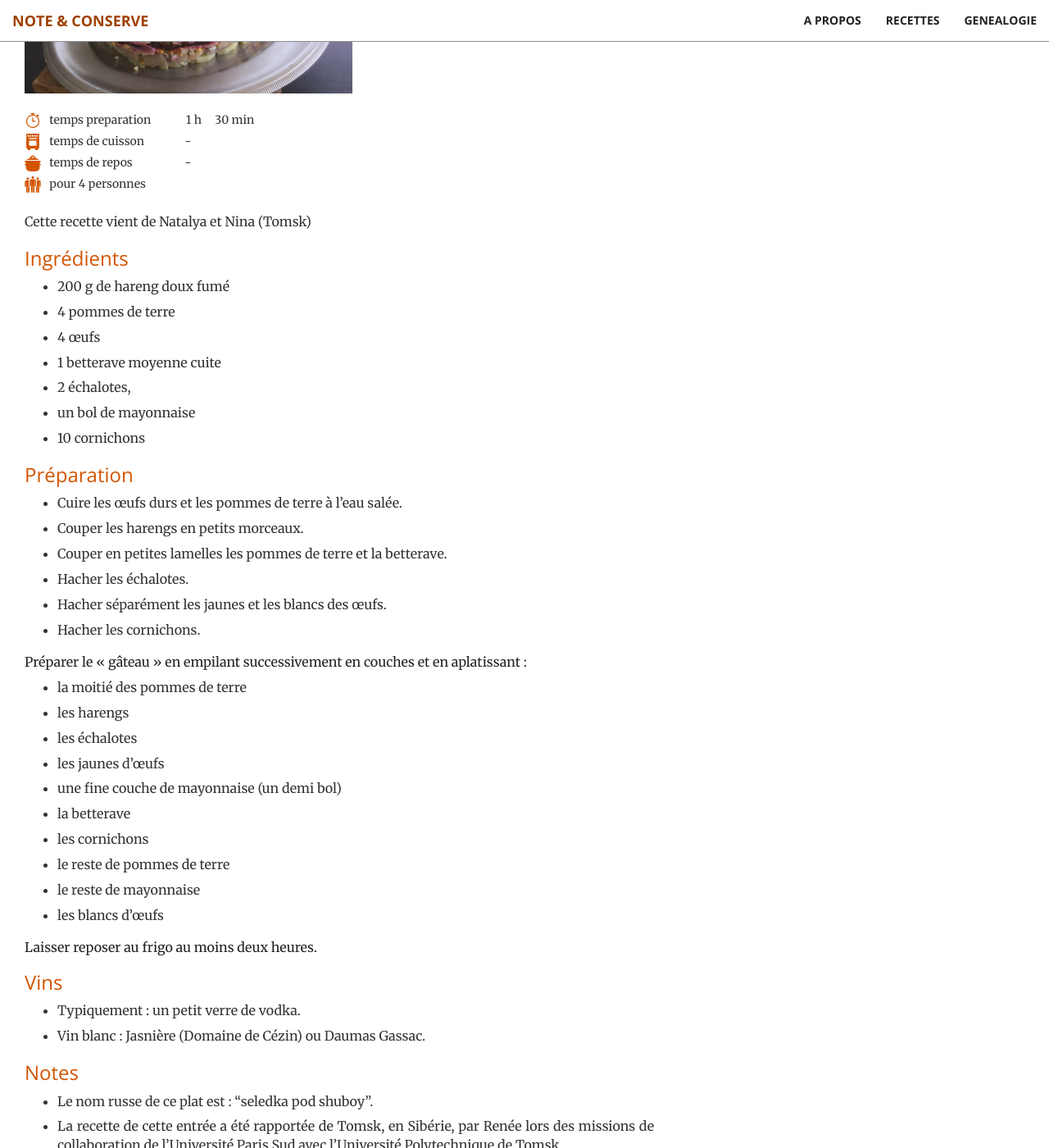
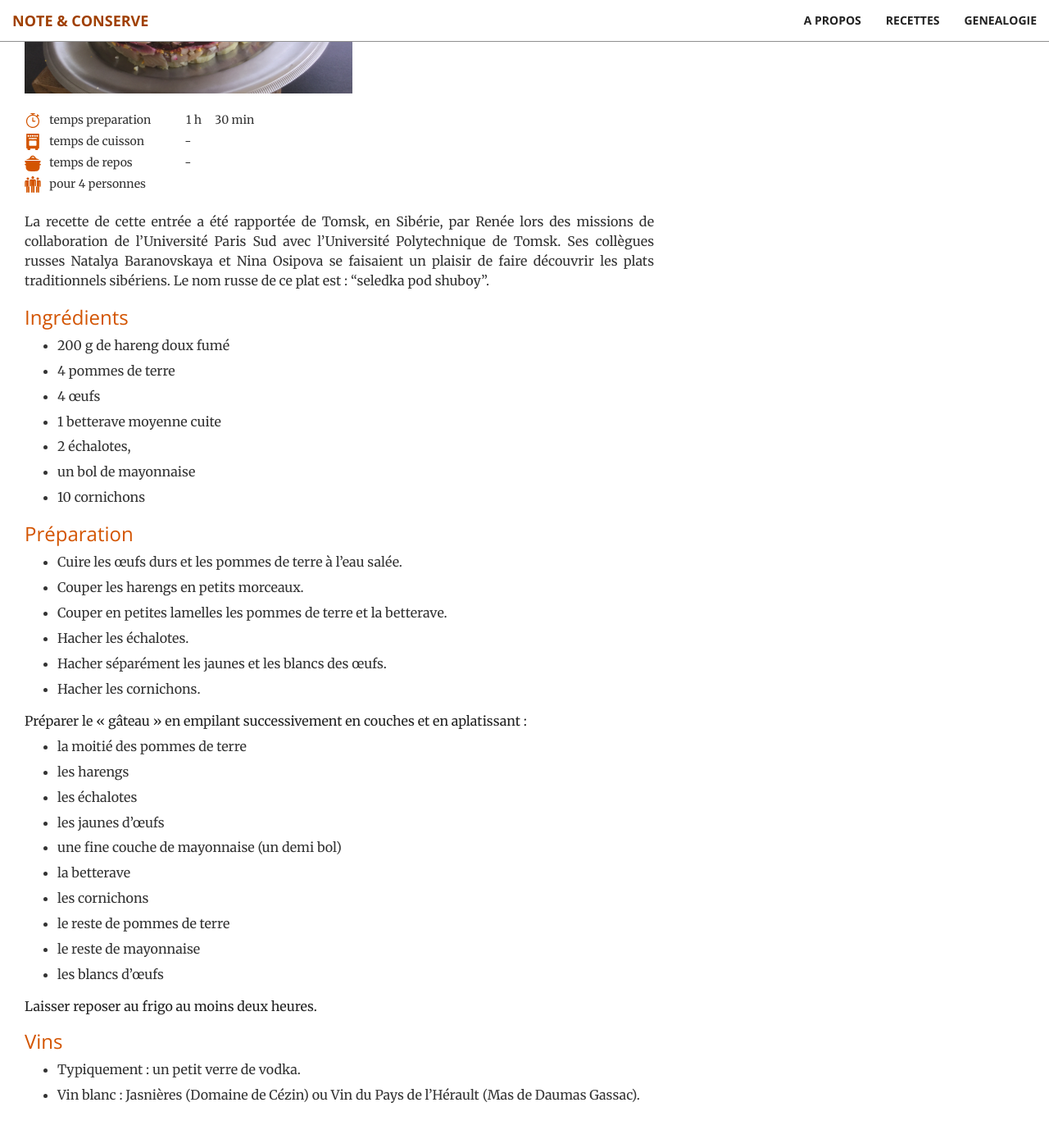
Before and after one commit to brignogan/brignogan.github.io, a Jekyll site: the page built from _posts/2019-04-17-harengsouslemanteau.md, in a window 1280 px wide and 1400 px high, scrolled down 274 px. Shown: the whole window at 82% size. Built offline with Jekyll 4.4.1, drawn with Linux system fonts in a browser that asks for light colours; after the commit the page ends 1651 px from its top, so only the background shows below that; some of the changed text lies outside the part shown.

Commit message:
Update 2019-04-17-harengsouslemanteau.md
correction

```diff
--- a/_posts/2019-04-17-harengsouslemanteau.md
+++ b/_posts/2019-04-17-harengsouslemanteau.md
@@ -9,7 +9,8 @@ temps_cuisson: '-'
 temps_repos: '-'
 nbre_personne: ‘pour 4 personnes’
 ---
-Cette recette vient de Natalya et Nina (Tomsk)
+La recette de cette entrée a été rapportée de Tomsk, en Sibérie, par Renée lors des missions de collaboration de l’Université Paris Sud avec l’Université Polytechnique de Tomsk. Ses collègues russes Natalya Baranovskaya et Nina Osipova se faisaient un plaisir de faire découvrir les plats traditionnels sibériens.
+Le nom russe de ce plat est : "seledka pod shuboy".
 
 ### Ingrédients
 * 200 g de hareng doux fumé
@@ -19,7 +20,6 @@ Cette recette vient de Natalya et Nina (Tomsk)
 * 2 échalotes,
 * un bol de mayonnaise
 * 10 cornichons
-
 
 ### Préparation
 * Cuire les œufs durs et les pommes de terre à l’eau salée.
@@ -43,11 +43,6 @@ Cette recette vient de Natalya et Nina (Tomsk)
 
 #### Laisser reposer au frigo au moins deux heures.
 
-
 ### Vins
 * Typiquement : un petit verre de vodka.
-* Vin blanc : Jasnière (Domaine de Cézin) ou Daumas Gassac.
-
-### Notes
-* Le nom russe de ce plat est : "seledka pod shuboy".
-* La recette de cette entrée a été rapportée de Tomsk, en Sibérie, par Renée lors des missions de collaboration de l’Université Paris Sud avec l’Université Polytechnique de Tomsk.
+* Vin blanc : Jasnières (Domaine de Cézin) ou Vin du Pays de l'Hérault (Mas de Daumas Gassac).
```
